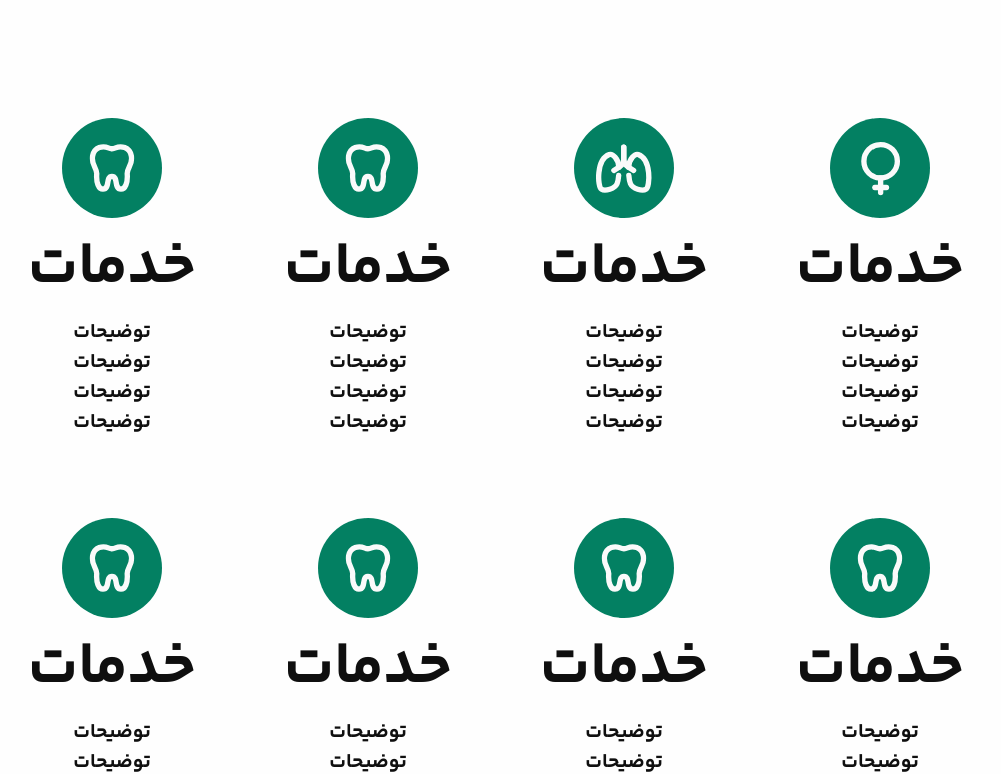
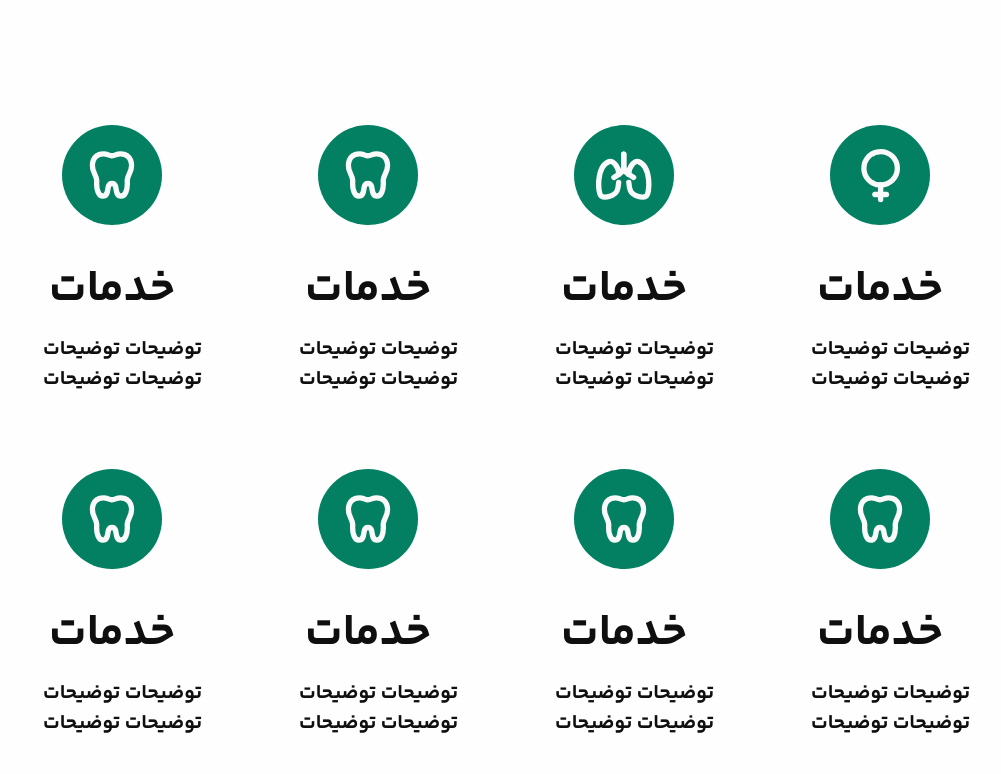
Before and after one commit to zahrabakhshandeh/HealthCare, a Next.js app: page / in a window 1280 px wide. Shown: the part 793-1567 px from the top of the page, without its empty margins (144-1145 px from the left). Built offline with nearby package versions, Linux system fonts and the light colour scheme.

Commit message:
fix the gap between element of service box by flex and gap

```diff
--- a/src/components/landingPageComponents/ServiceBox/index.tsx
+++ b/src/components/landingPageComponents/ServiceBox/index.tsx
@@ -1,20 +1,23 @@
 import { ServiceBoxType } from "@/types";
-import DefaultLogo from "/public/svg/service_tooth.svg"
+import DefaultLogo from "/public/svg/service_tooth.svg";
 import Link from "next/link";
 
-const ServiceBox = ({header, body, icon, color, link}:ServiceBoxType ) => {
-    return(
-        <Link href={`${link}`} className="flex justify-center items-center flex-col m-14  2xl:scale-125 scale-125">
-            <div className={`${color} rounded-full bg-[var(--green-btn)] w-20 h-20 flex justify-center items-center lg:m-4 m-2`}>
-                <div className="scale-50">
-                    {icon?icon:<DefaultLogo />}
-                </div>
-            </div>
-            <div className="flex justify-center text-center flex-col items-center">
-                <h2 className="text-5xl">{header}</h2>
-                <p className="text-base p-2 m-2">{body}</p>
-            </div>
-        </Link>
-    )
+const ServiceBox = ({ header, body, icon, color, link }: ServiceBoxType) => {
+  return (
+    <Link
+      href={`${link}`}
+      className="flex justify-center items-center flex-col gap-4 m-14  2xl:scale-125 scale-125"
+    >
+      <div
+        className={`${color} rounded-full bg-[var(--green-btn)] w-20 h-20 flex justify-center items-center lg:m-4 m-2`}
+      >
+        <div className="scale-50">{icon ? icon : <DefaultLogo />}</div>
+      </div>
+      <div className="flex justify-center gap-4 flex-col items-center">
+        <h2 className="text-4xl">{header}</h2>
+        <p className="text-base ">{body}</p>
+      </div>
+    </Link>
+  );
 };
 export default ServiceBox;
```
